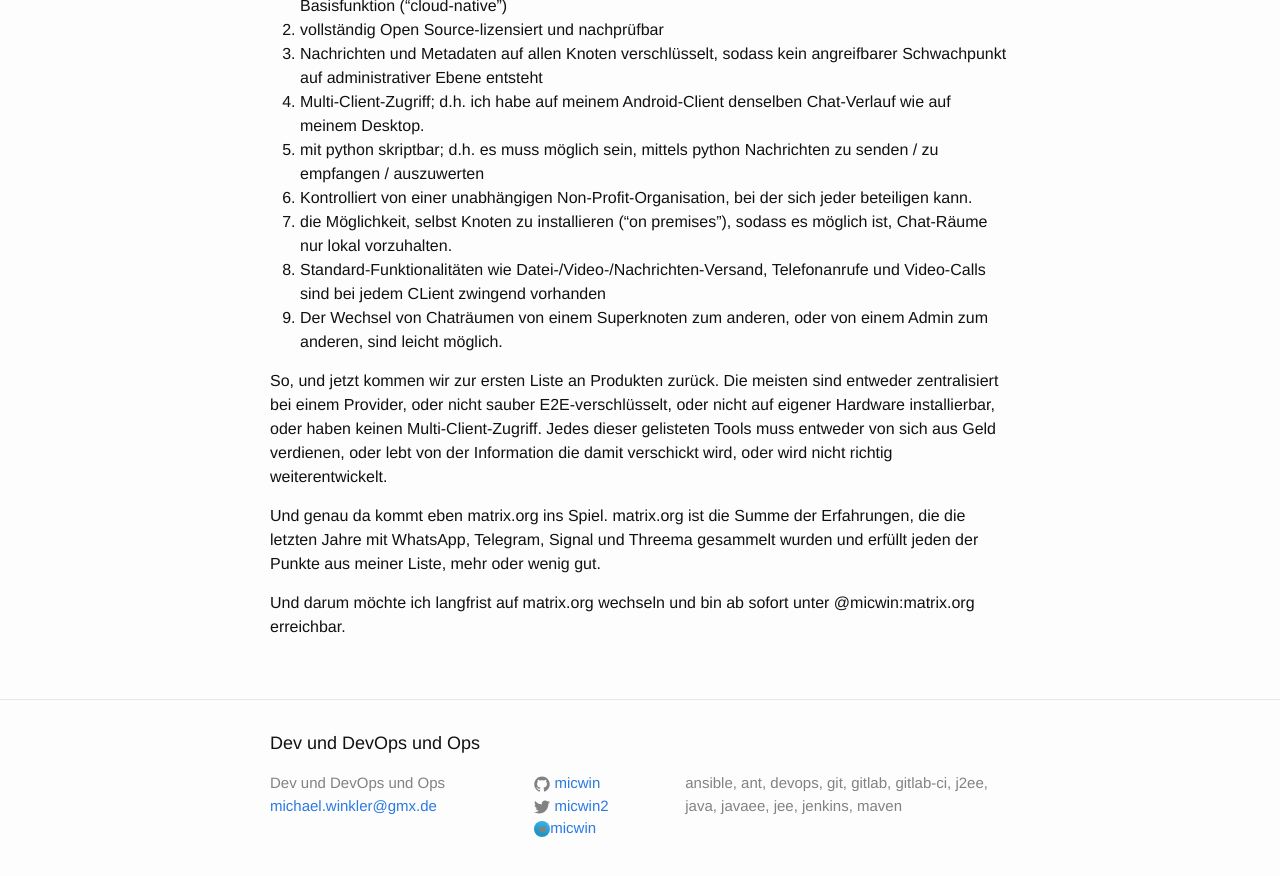
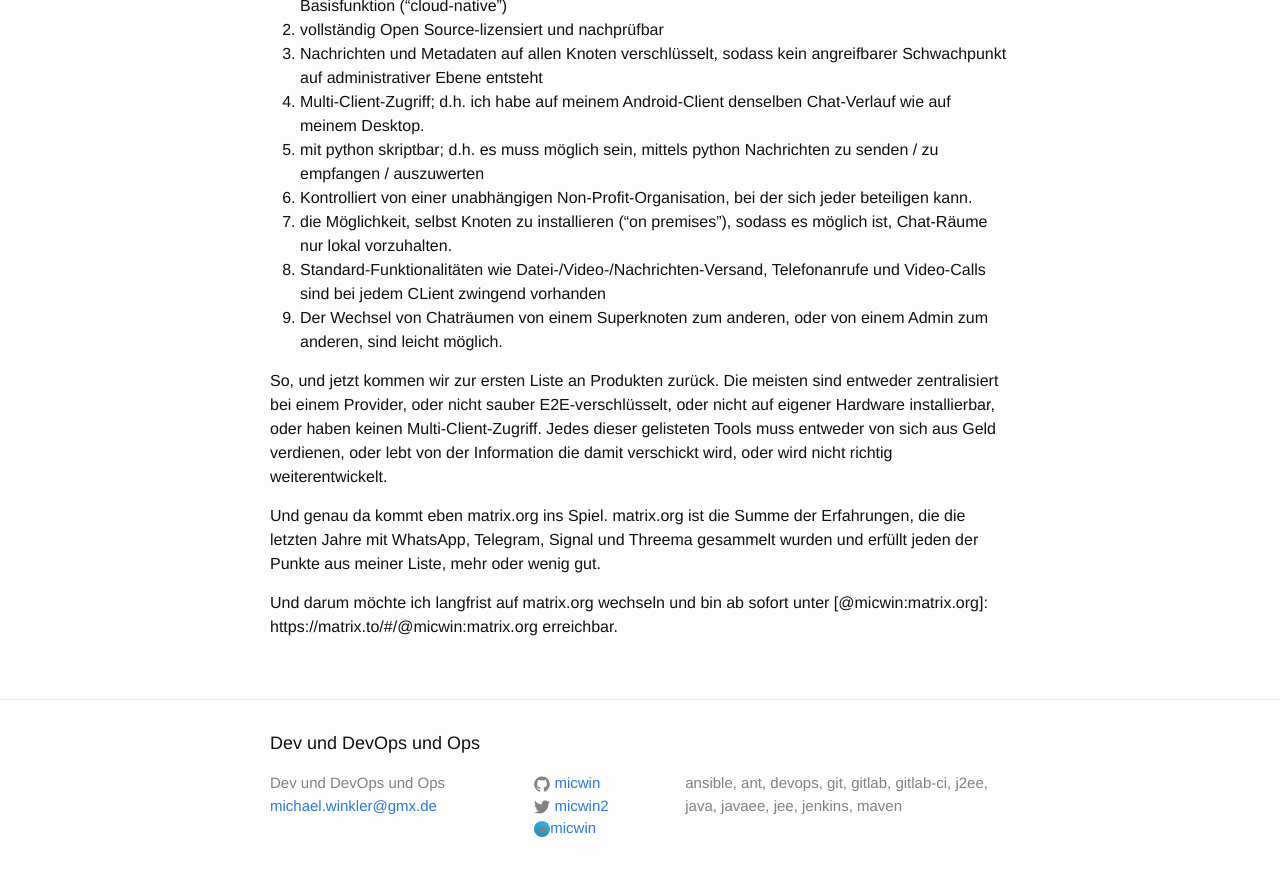
Before and after one commit to micwin/micwin.github.io, a Jekyll site: the page built from _posts/2020-11-18-die-matrix-hat-mich.markdown, in a window 1280 px wide and 900 px high, scrolled down 944 px. Shown: the top 876 px of the window. Built offline with Jekyll 4.4.1, drawn with Linux system fonts in a browser that asks for light colours; some of the changed lines change nothing that is shown.

Commit message:
matrix link as link

```diff
--- a/_posts/2020-11-18-die-matrix-hat-mich.markdown
+++ b/_posts/2020-11-18-die-matrix-hat-mich.markdown
@@ -54,4 +54,4 @@
 WhatsApp, Telegram, Signal und Threema gesammelt wurden und erfüllt jeden der Punkte aus meiner Liste, mehr oder wenig
 gut.
 
-Und darum möchte ich langfrist auf matrix.org wechseln und bin ab sofort unter @micwin:matrix.org erreichbar.
+Und darum möchte ich langfrist auf matrix.org wechseln und bin ab sofort unter [@micwin:matrix.org]: https://matrix.to/#/@micwin:matrix.org erreichbar.
```
